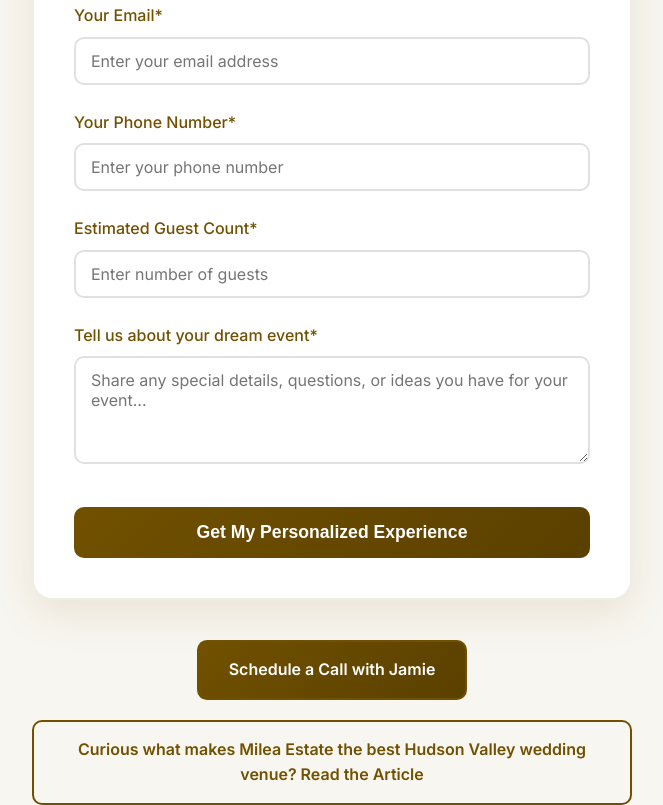
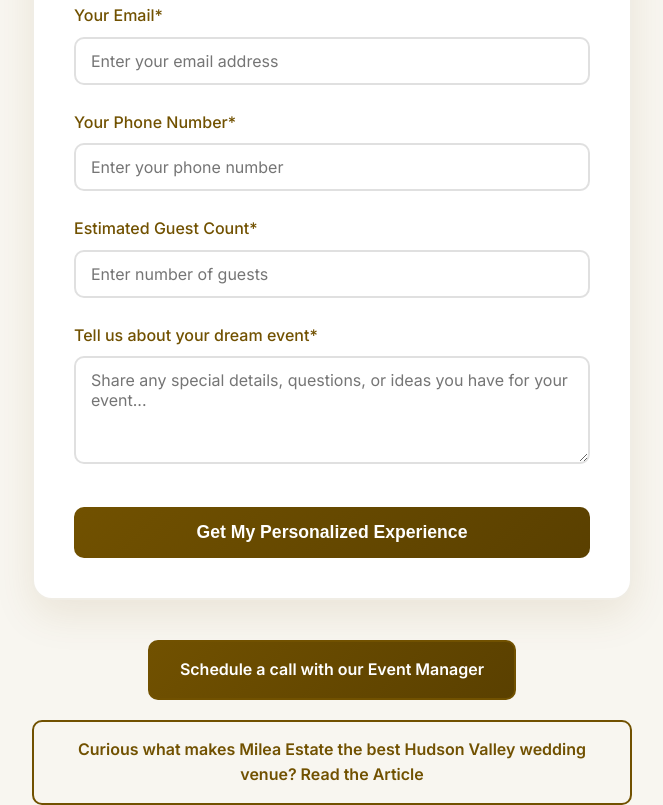
Before and after one commit to russellmoss/wedding-quiz, a plain HTML site: page index.html in a window 1280 px wide. Shown: the part 1116-1921 px from the top of the page, without its empty margins (308-971 px from the left). Drawn offline with nearby package versions, Linux system fonts and the light colour scheme.

Commit message:
Update event inquiry form

```diff
--- a/index.html
+++ b/index.html
@@ -888,7 +888,7 @@
         <div class="cta-section">
             <div class="cta-buttons">
                 <a href="https://calendly.com/events-mileaestatevineyard/30min" class="cta-btn primary" target="_blank" rel="noopener">
-                    Schedule a Call with Jamie
+                    Schedule a call with our Event Manager
                 </a>
                 <a href="https://mileaestatevineyard.com/milea-estate-the-perfect-hudson-valley-wedding-venue/?_kx=XokkUXqwckNBYpDpmPOFRg.XqNiWk" class="cta-btn secondary" target="_blank" rel="noopener">
                     Curious what makes Milea Estate the best Hudson Valley wedding venue? Read the Article
```
